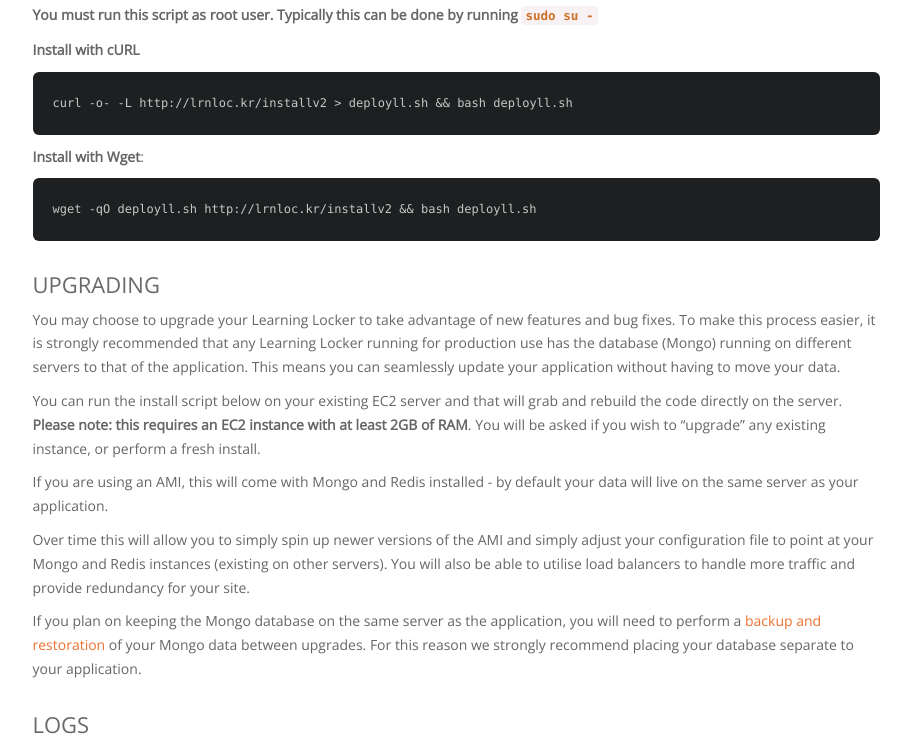
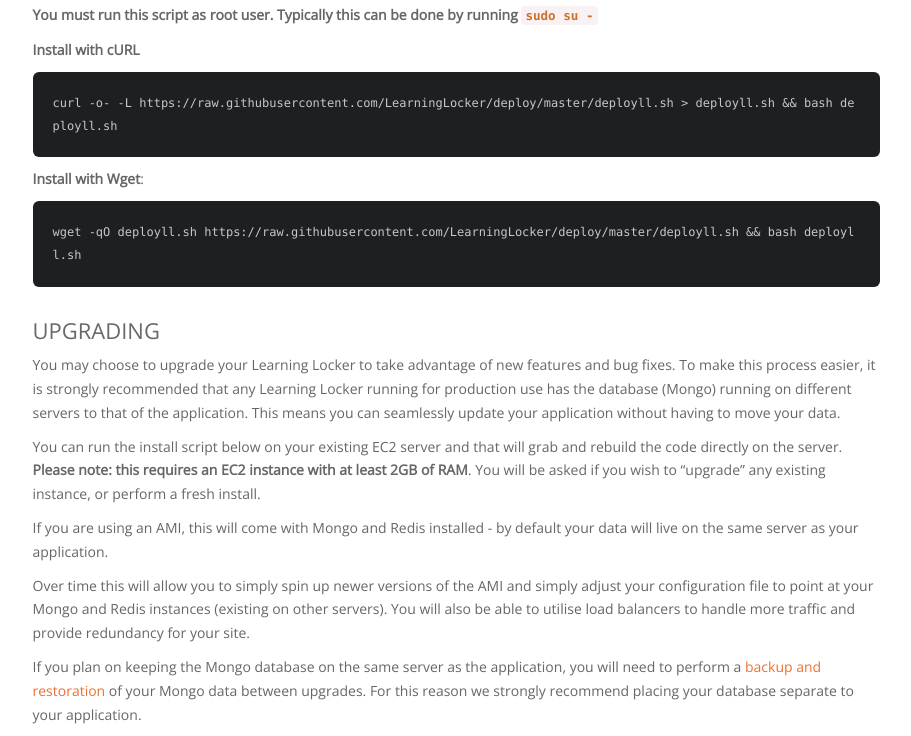
Before and after one commit to LearningLocker/docs, a Jekyll site: the page built from src/guides-installing.md, in a window 1280 px wide and 900 px high, scrolled down 1189 px, cut to the strip 164-900 px from the top of the window. Shown: the whole strip, without its empty margins (330-1241 px from the left). Built offline with Jekyll 4.4.1, drawn with Linux system fonts in a browser that asks for light colours; nearby versions of some CDN libraries; our own code applies the rules of GitHub Pages for plain Markdown files; some of the changed lines change nothing that is shown.

Commit message:
fix: Installs.

````diff
--- a/src/guides-installing.md
+++ b/src/guides-installing.md
@@ -36,11 +36,11 @@
 
 **Install with cURL**
 ```sh
-curl -o- -L http://lrnloc.kr/installv2 > deployll.sh && bash deployll.sh
+curl -o- -L https://raw.githubusercontent.com/LearningLocker/deploy/master/deployll.sh > deployll.sh && bash deployll.sh
 ```
 **Install with Wget**:
 ```sh
-wget -qO deployll.sh http://lrnloc.kr/installv2 && bash deployll.sh
+wget -qO deployll.sh https://raw.githubusercontent.com/LearningLocker/deploy/master/deployll.sh && bash deployll.sh
 ```
 
 ### Upgrading
````
